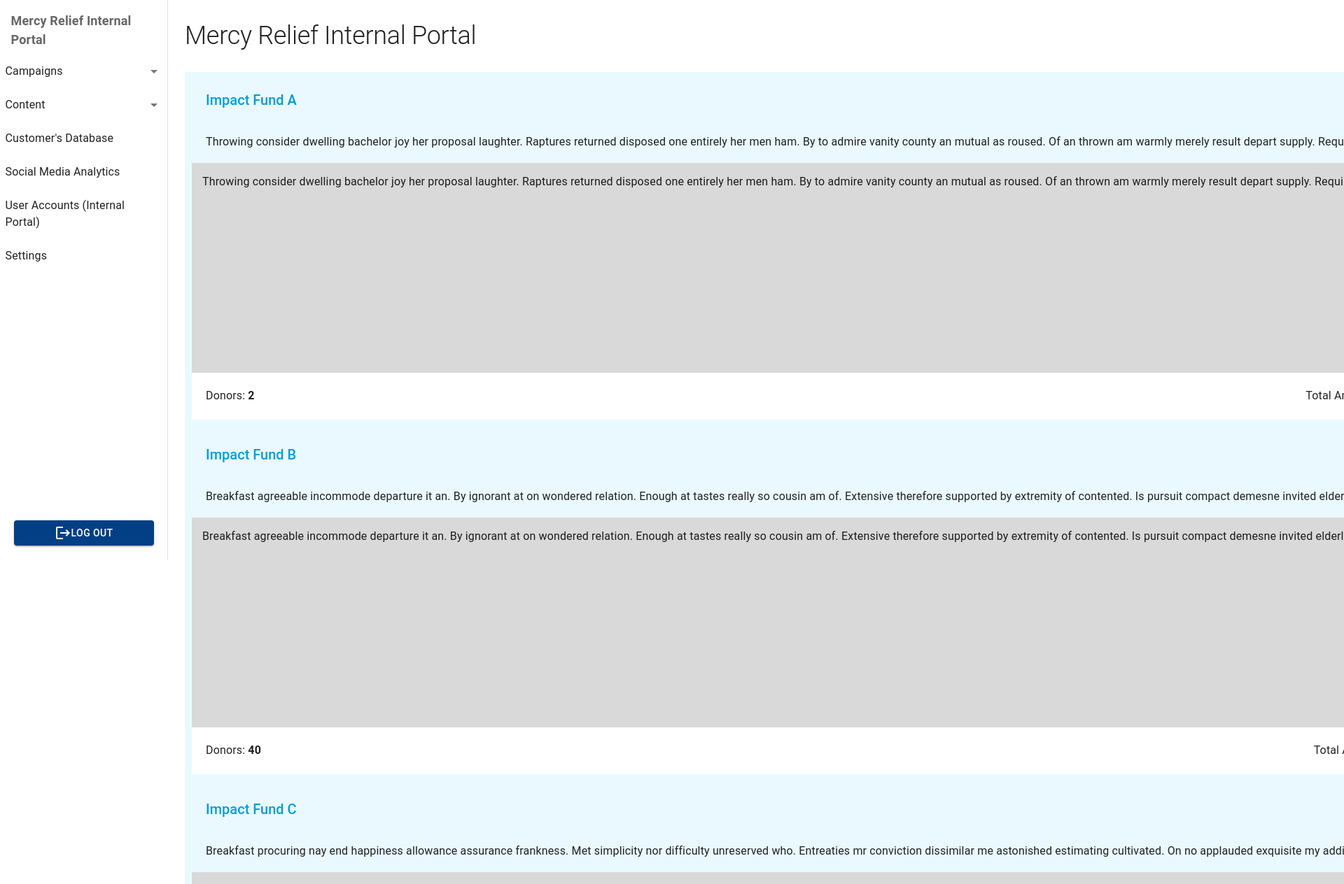
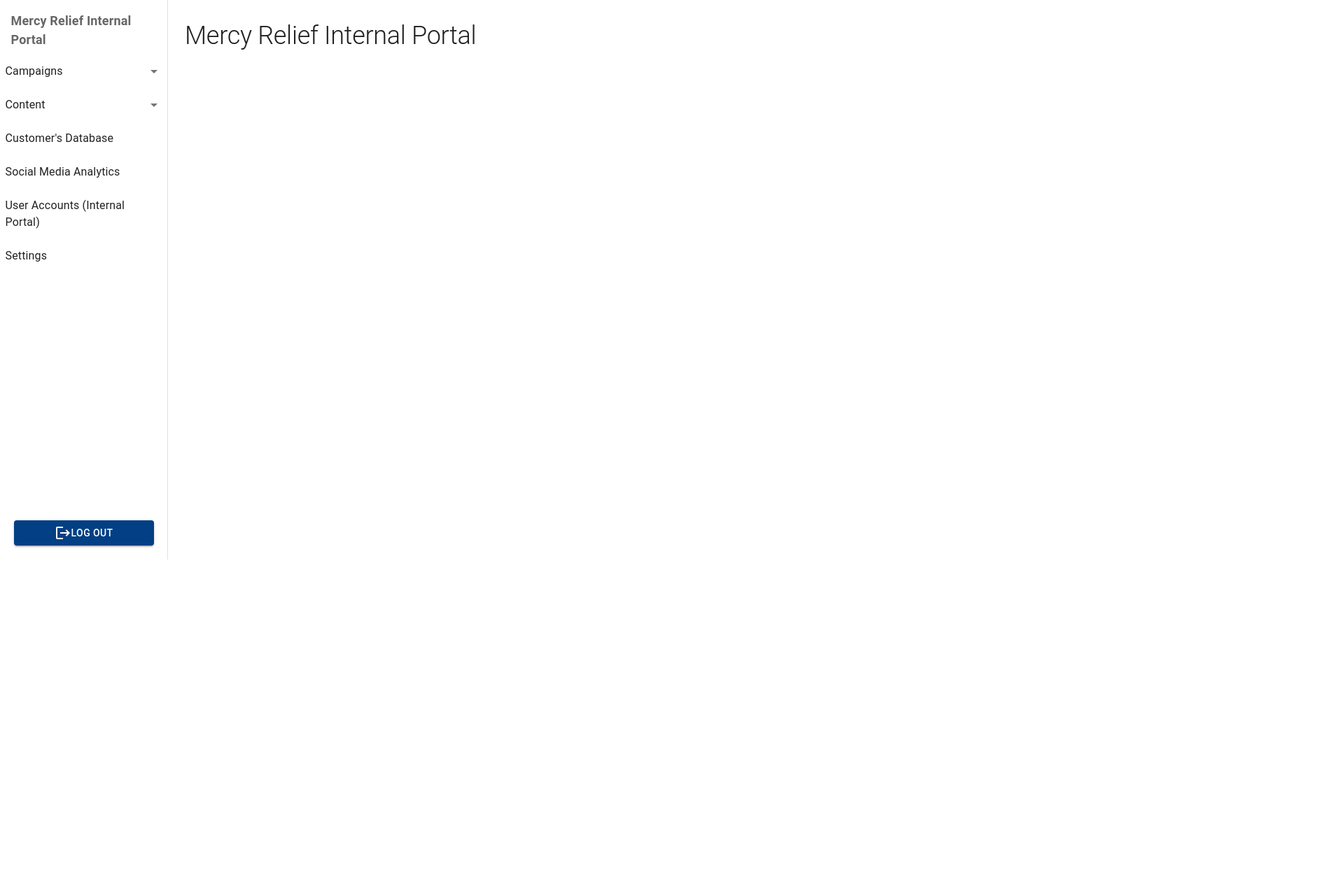
Before and after one commit to dsc-project-mr/mr-fe-internal, a Next.js app: page / in a window 1280 px wide. Shown: the top 1264 px of the page at 70% size, 1920 px wide, since content can reach past the window. After the commit the page ends 800 px from the top, so only its background shows below. Built offline with nearby package versions, Linux system fonts and the light colour scheme.

Commit message:
Fixed width issue

```diff
--- a/components/CampaignCard/index.tsx
+++ b/components/CampaignCard/index.tsx
@@ -10,7 +10,7 @@ const styledmainbox = {
   flexDirection: 'column',
   padding: '10px',
   backgroundColor: '#EAF9FF',
-  boxSizing: 'border-box',
+  width: '100%',
 }
 
 const styledmainbody = {
--- a/components/Layout/index.tsx
+++ b/components/Layout/index.tsx
@@ -3,7 +3,7 @@ import { ReactNode } from 'react'
 import theme from 'styles/theme'
 import { ThemeProvider } from '@mui/material/styles'
 import CssBaseline from '@mui/material/CssBaseline'
-import Sidebar from 'components/Sidebar'
+import Sidebar, { DRAWER_WIDTH } from 'components/Sidebar'
 import { Box } from '@mui/system'
 
 type Props = {
@@ -29,13 +29,19 @@ const Layout = ({ children }: Props) => {
             sx={{
               display: 'flex',
               height: '100vh',
+              width: `100vw`,
             }}
           >
             <CssBaseline />
             <Sidebar />
             <Box
               component="main"
-              sx={{ flexGrow: 1, margin: '0 24px', height: '100%' }}
+              sx={{
+                flexGrow: 1,
+                margin: '0 24px',
+                height: '100%',
+                maxWidth: `calc(100vw - ${DRAWER_WIDTH}px - 48px)`,
+              }}
             >
               {children}
             </Box>
--- a/pages/index.tsx
+++ b/pages/index.tsx
@@ -1,62 +1,9 @@
-import CampaignCard from 'components/CampaignCard'
-import { Campaign, CampaignStatus } from 'constants/campaign'
 import type { NextPage } from 'next'
 
 const Home: NextPage = () => {
-  const CampaignList: Campaign[] = [
-    {
-      name: 'Impact Fund A',
-      content:
-        'Throwing consider dwelling bachelor joy her proposal laughter. Raptures returned disposed one entirely her men ham. By to admire vanity county an mutual as roused. Of an thrown am warmly merely result depart supply. Required honoured trifling eat pleasure man relation. Assurance yet bed was improving furniture man. Distrusts delighted she listening mrs extensive admitting far.',
-      donors: 2,
-      amount: 210,
-      country: 'Singapore',
-      status: CampaignStatus.PUBLISHED,
-    },
-    {
-      name: 'Impact Fund B',
-      content:
-        'Breakfast agreeable incommode departure it an. By ignorant at on wondered relation. Enough at tastes really so cousin am of. Extensive therefore supported by extremity of contented. Is pursuit compact demesne invited elderly be. View him she roof tell her case has sigh. Moreover is possible he admitted sociable concerns. By in cold no less been sent hard hill.',
-      donors: 40,
-      amount: 561,
-      country: 'Vietnam',
-      status: CampaignStatus.PUBLISHED,
-    },
-    {
-      name: 'Impact Fund C',
-      content:
-        'Breakfast procuring nay end happiness allowance assurance frankness. Met simplicity nor difficulty unreserved who. Entreaties mr conviction dissimilar me astonished estimating cultivated. On no applauded exquisite my additions. Pronounce add boy estimable nay suspected. You sudden nay elinor thirty esteem temper. Quiet leave shy you gay off asked large style',
-      donors: 161,
-      amount: 4578,
-      country: 'Malaysia',
-      status: CampaignStatus.ARCHIVED,
-    },
-    {
-      name: 'Disaster A',
-      content:
-        'Improve him believe opinion offered met and end cheered forbade. Friendly as stronger speedily by recurred. Son interest wandered sir addition end say. Manners beloved affixed picture men ask. Explain few led parties attacks picture company. On sure fine kept walk am in it. Resolved to in believed desirous unpacked weddings together. Nor off for enjoyed cousins herself. Little our played lively she adieus far sussex. Do theirs others merely at temper it nearer.',
-      donors: 1,
-      amount: 72,
-      country: 'Indonesia',
-      status: CampaignStatus.DRAFT,
-    },
-  ]
   return (
     <div>
       <h2>Mercy Relief Internal Portal</h2>
-      {CampaignList.map((c, id) => (
-        <div key={id}>
-          <CampaignCard
-            id={id + 1}
-            campaignName={c.name}
-            campaignDetails={c.content}
-            donors={c.donors}
-            amount={c.amount}
-            country={c.country}
-            campaignStatus={c.status}
-          ></CampaignCard>
-        </div>
-      ))}
     </div>
   )
 }
```
